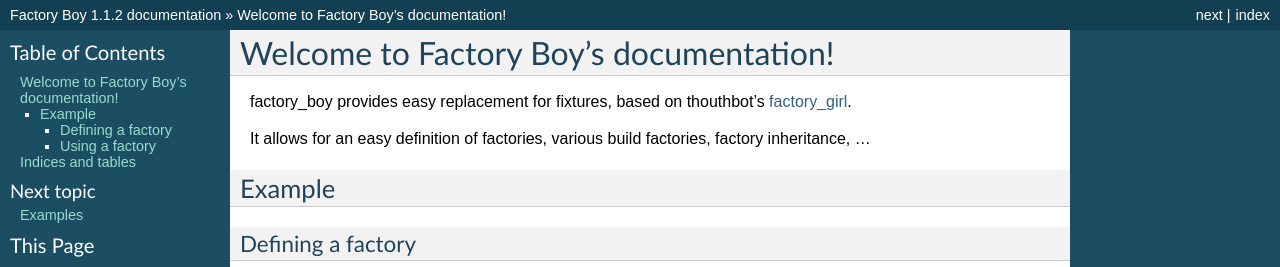
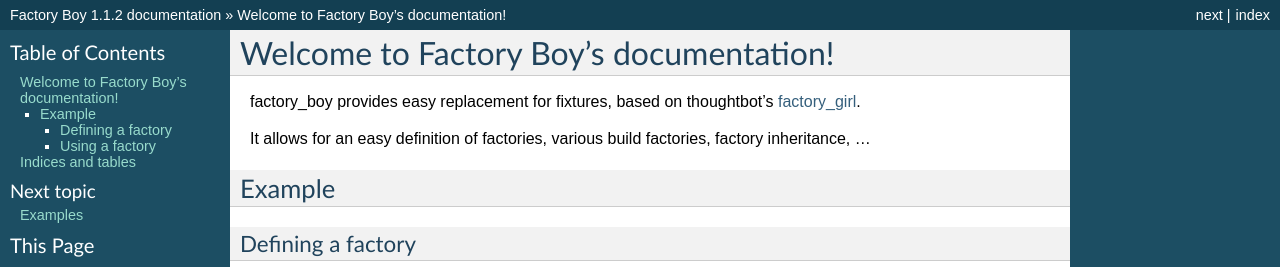
Before and after one commit to FactoryBoy/factory_boy, a Sphinx documentation site: the page built from docs/index.rst, in a window 1280 px wide. Shown: the top 267 px of the page. Built offline with Sphinx 7.4.7, drawn with Linux system fonts in a browser that asks for light colours.

Commit message:
Typo: thoughtbot (fixes link too)

```diff
--- a/docs/index.rst
+++ b/docs/index.rst
@@ -1,7 +1,7 @@
 Welcome to Factory Boy's documentation!
 =======================================
 
-factory_boy provides easy replacement for fixtures, based on thouthbot's `factory_girl <http://github.com/thouthbot/factory_girl>`_.
+factory_boy provides easy replacement for fixtures, based on thoughtbot's `factory_girl <http://github.com/thoughtbot/factory_girl>`_.
 
 It allows for an easy definition of factories, various build factories, factory inheritance, ...
 
```
